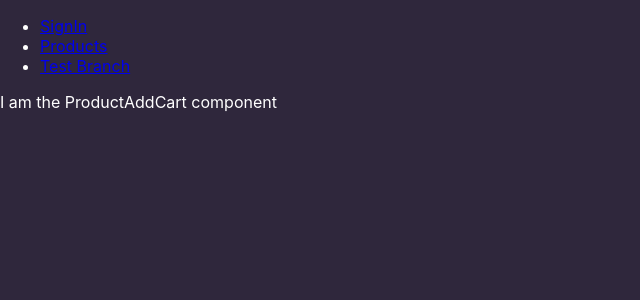
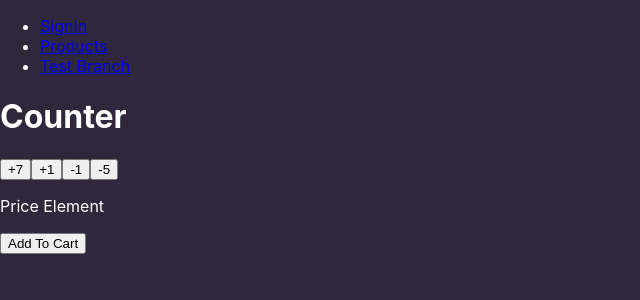
Before and after one commit to FahadHameed89/React-Redux-Router---RPG-Shop-Team-Project, a React (Create React App) app: page /products/ProductAddCard in a window 1280 px wide. Shown: the top 300 px of the page, without its empty margins (0-640 px from the left). Built offline with nearby package versions, Linux system fonts and the light colour scheme.

Commit message:
Added counter element and add to cart buttons, no functionality yet...Added Actions and Reducers inside of ProductAddCart.jsx for testing

```diff
--- a/src/product/ProductAddCart.jsx
+++ b/src/product/ProductAddCart.jsx
@@ -16,11 +16,56 @@
 
  */
 
+ /**IMPORTS */
  import React from 'react';
+ import {useSelector, useDispatch} from 'react-redux';
 
- export default () => {
+ /**ACTIONS */
+ export const increment = (number) => {
+    return {
+        type: 'INCREMENT',
+        payload: number
+    };
+};
+export const decrement = (number) => {
+    return {
+        type: 'DECREMENT',
+        payload: number
+    };
+};
+
+ /**REDUCERS */
+const counterReducer = (state = 0, action) => {
+    switch(action.type){
+        case "INCREMENT":
+            return state + action.payload;
+        case "DECREMENT":
+            return state - action.payload;
+        default:
+            return state;
+    }
+}
+
+
+ export default ( props ) => {
+
+    const counter = useSelector(state => state.counterReducer);
+    const dispatch = useDispatch();
 
     return (
-      <p>I am the ProductAddCart component</p>
+        <>
+      <div className="Counter">
+      <h1>Counter {counter}</h1>
+      <button onClick={() => dispatch(increment(7))}>+7</button>
+      <button onClick={() => dispatch(increment(1))}>+1</button>
+      <button onClick={() => dispatch(decrement(1))}>-1</button>
+      <button onClick={() => dispatch(decrement(5))}>-5</button>
+
+
+
+    </div>
+      <p>Price Element</p>
+      <button>Add To Cart</button>
+      </>
     );
   }
```
